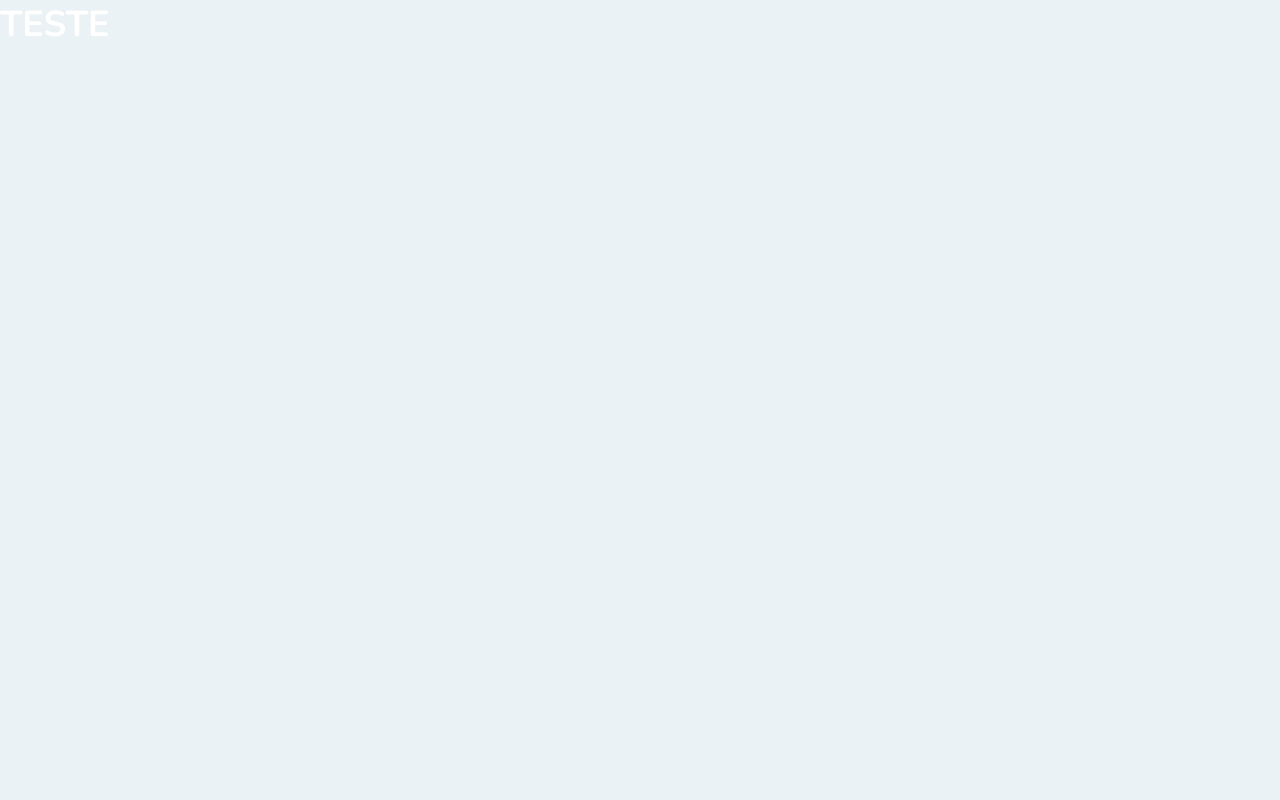
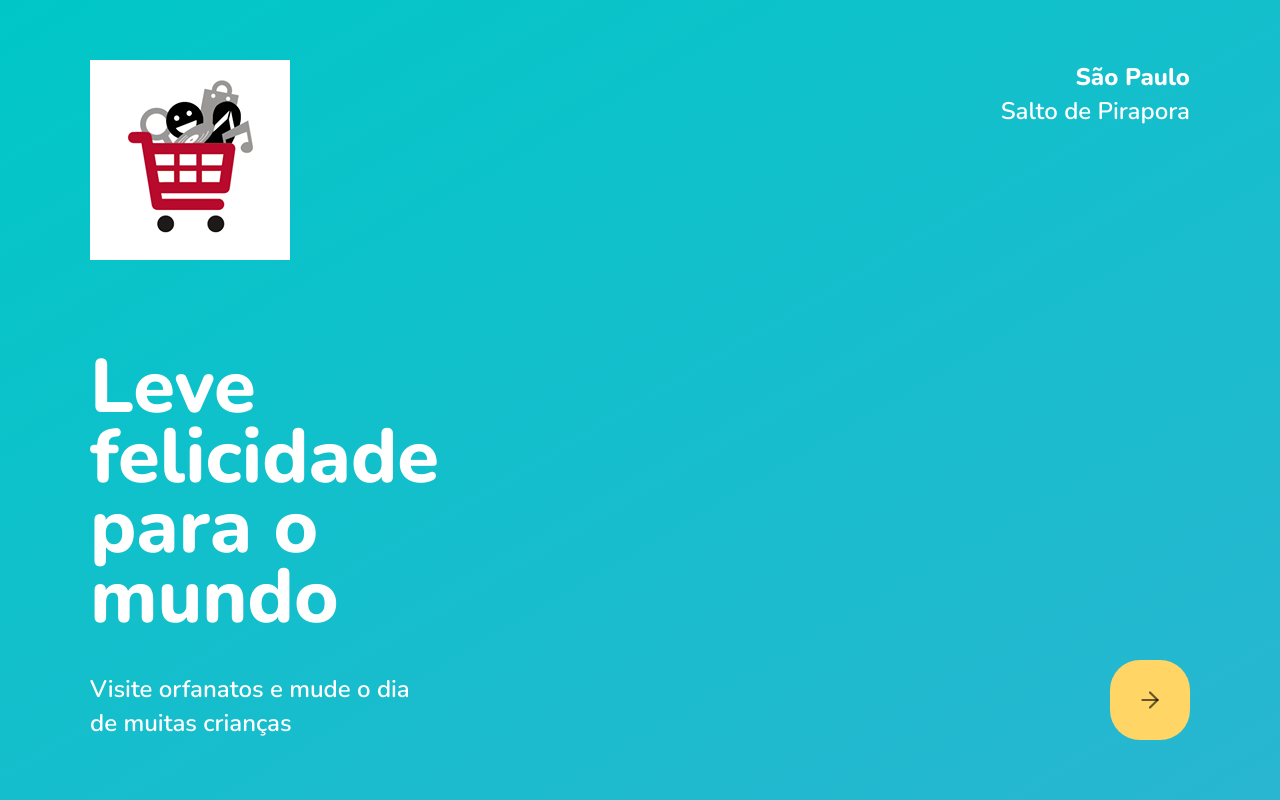
Before and after one commit to SouzaRogerX/mxr, a React (Create React App) app in the folder web/: page / in a window 1280 px wide. Built offline with nearby package versions, Linux system fonts and the light colour scheme.

Commit message:
colocando a land como principal

```diff
--- a/web/src/routes.tsx
+++ b/web/src/routes.tsx
@@ -9,8 +9,8 @@ function Routes() {
   return (
     <BrowserRouter>
     <Switch>
-      <Route path="/land" component={Landing} />
-      <Route path="/" component={teste} />
+      <Route path="/" component={Landing} />
+      <Route path="/teste" component={teste} />
       </Switch>
     </BrowserRouter>
   );
```
